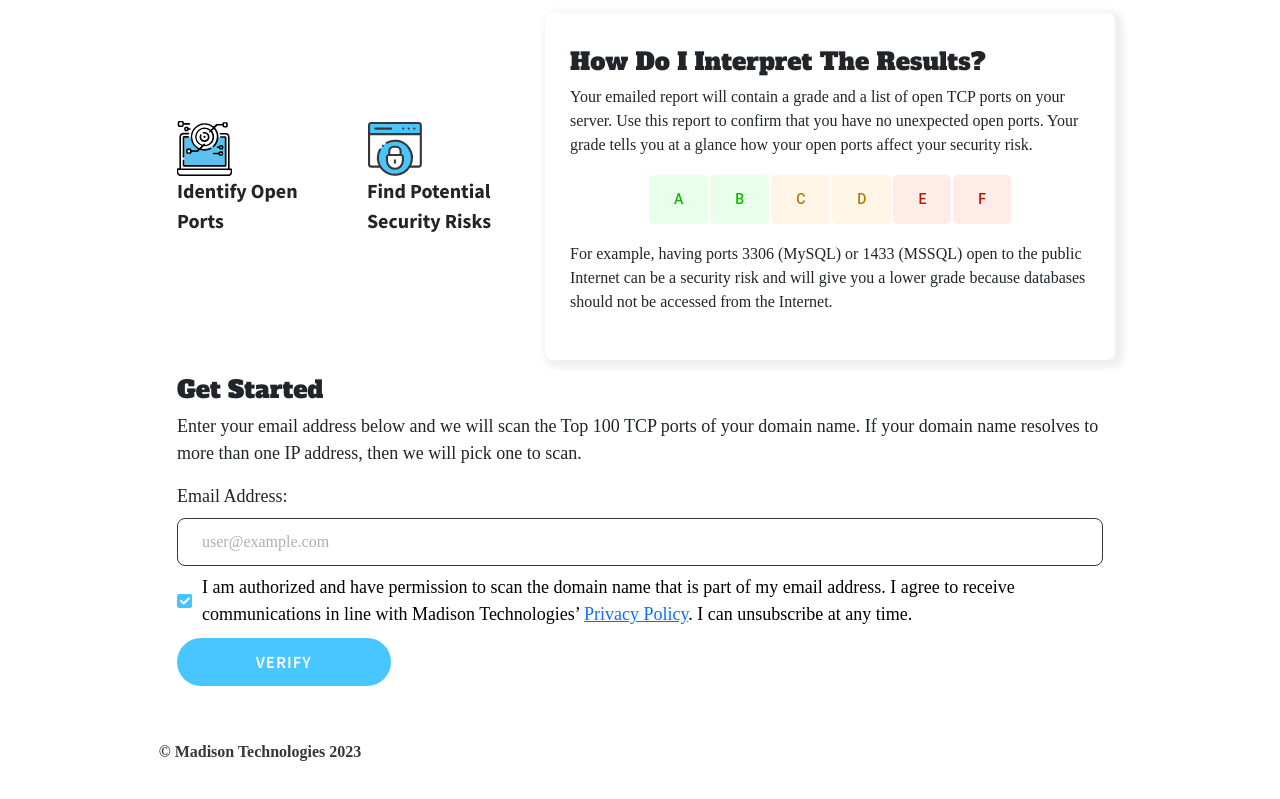
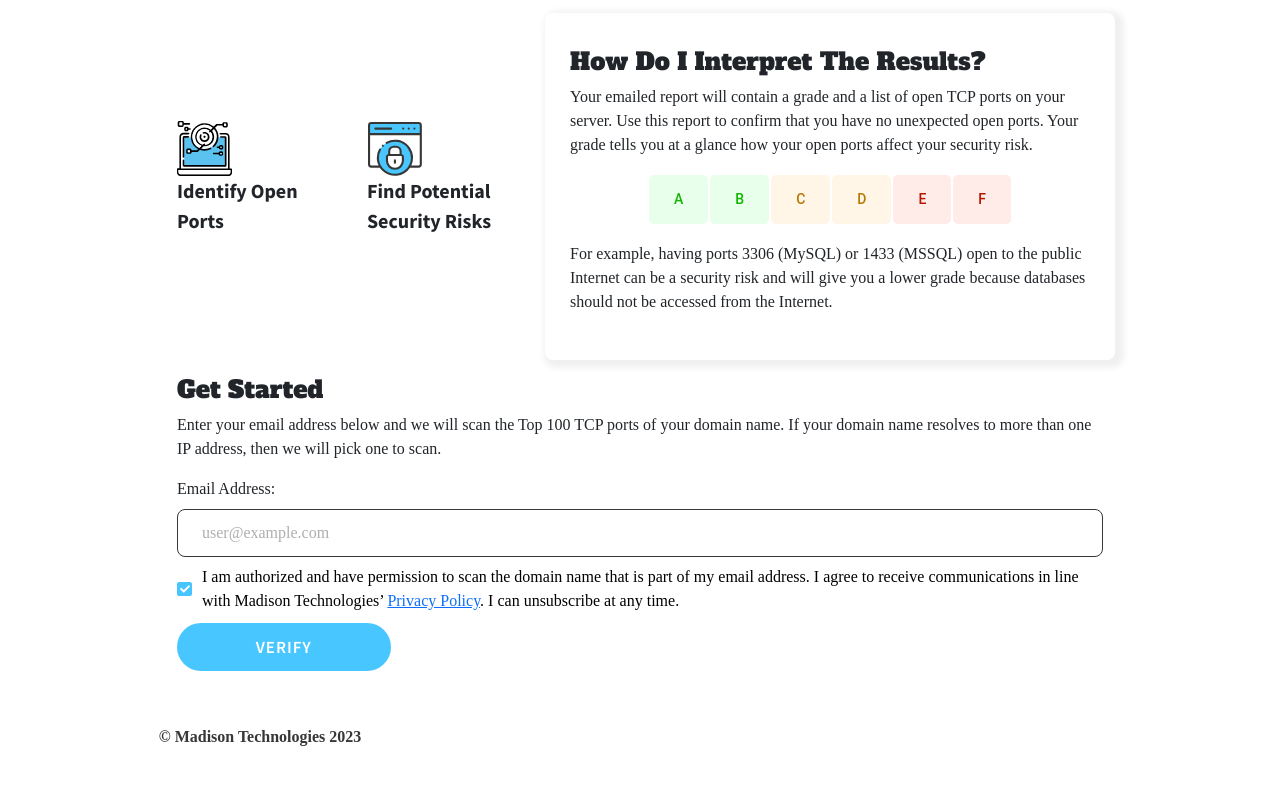
Before and after one commit to Canh-Nguyen94/Madie-responsive, a plain HTML site: page index.html in a window 1280 px wide. Shown: the part 215-1014 px from the top of the page. Drawn offline with Linux system fonts and the light colour scheme; a web font is replaced by a local one.

Commit message:
Fix font size

```diff
--- a/css/style.css
+++ b/css/style.css
@@ -282,11 +282,6 @@ body {
   color: rgb(181, 21, 0);
 }
 
-/* Base font size for extra small devices (mobile phones) */
-body {
-  font-size: 14px;
-}
-
 @media (max-width: 576px) {
   .btn-container {
     margin: auto;
@@ -296,37 +291,9 @@ body {
 /* Small devices (landscape phones, 576px and up) */
 @media (min-width: 576px) {
   body {
-    font-size: 15px;
+    font-size: 16px;
   }
   .btn-container {
     margin: auto 0;
   }
 }
-
-/* Medium devices (tablets, 768px and up) */
-@media (min-width: 768px) {
-  body {
-    font-size: 16px;
-  }
-}
-
-/* Large devices (desktops, 992px and up) */
-@media (min-width: 992px) {
-  body {
-    font-size: 17px;
-  }
-}
-
-/* Extra large devices (large desktops, 1200px and up) */
-@media (min-width: 1200px) {
-  body {
-    font-size: 18px;
-  }
-}
-
-/* Extra extra large devices (larger desktops, 1400px and up) */
-@media (min-width: 1400px) {
-  body {
-    font-size: 20px;
-  }
-}
```
